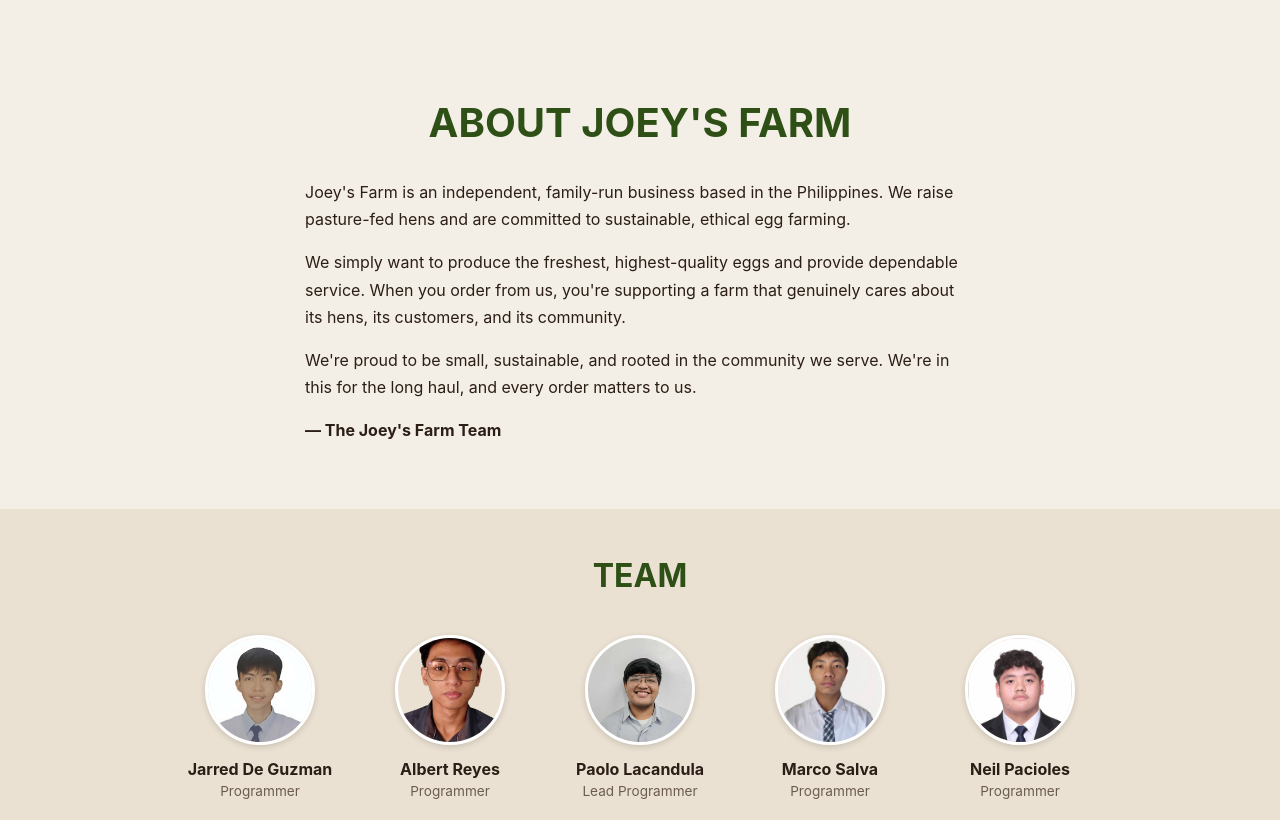
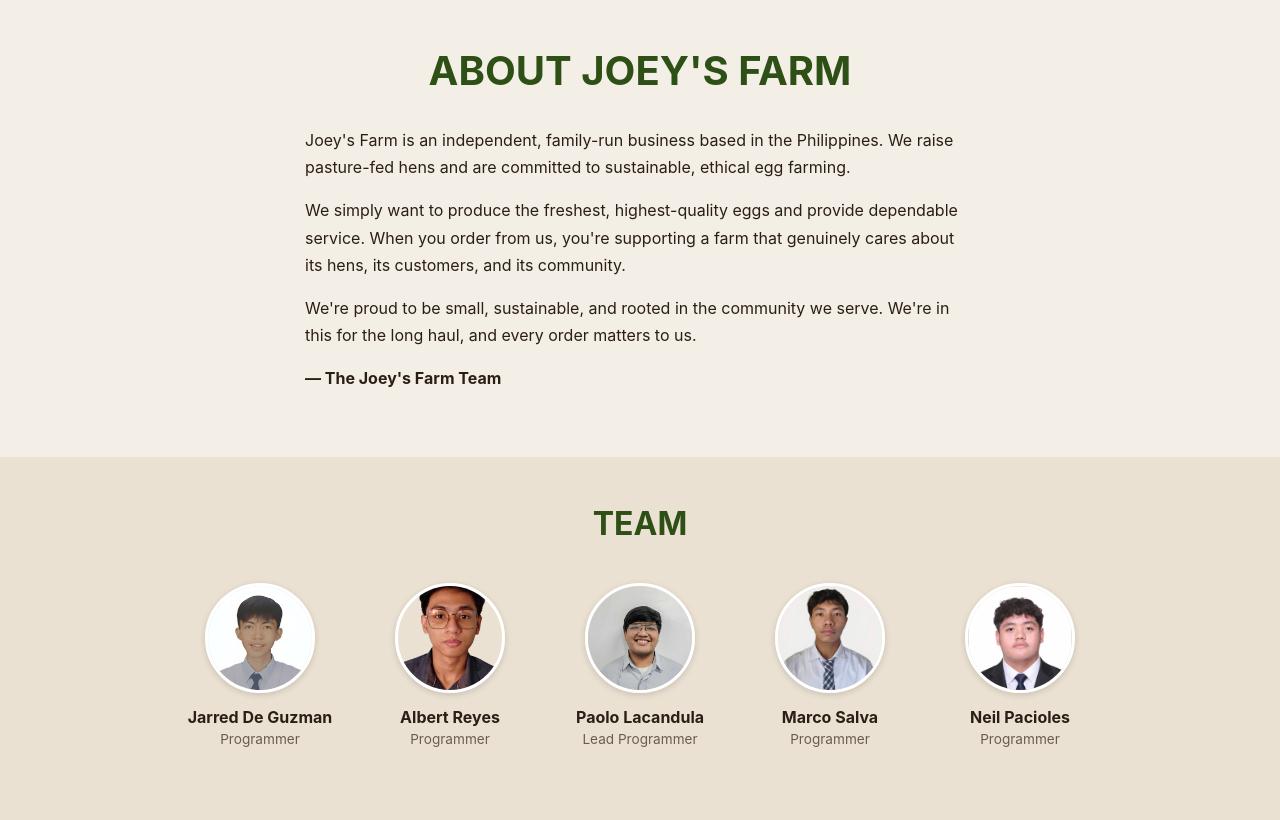
Before and after one commit to zephno/Joey_Farm, a PHP site: page /AboutUs.html in a window 1280 px wide. Shown: the part 57-877 px from the top of the page. Run offline with PHP 8.4, Linux system fonts and the light colour scheme.

Commit message:
Update AboutUs-style.css

```diff
--- a/AboutUs-style.css
+++ b/AboutUs-style.css
@@ -1,6 +1,6 @@
 .about-intro {
   max-width: 700px;
-  padding-top: 100px;
+  padding-top: 3rem;
   padding-bottom: 3rem;
   text-align: center;
   margin: 0 auto;
```
